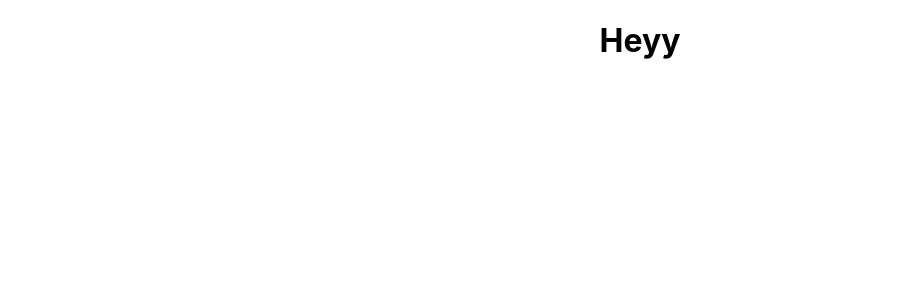
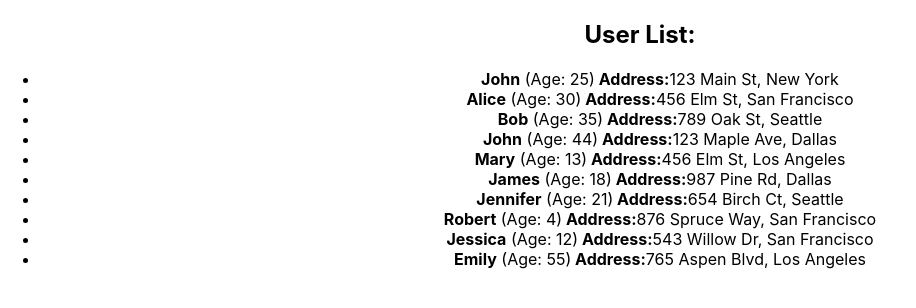
Before and after one commit to uladzidu/new-incubator-hw, a React (Create React App) app: page / in a window 1280 px wide. Shown: the top 308 px of the page, without its empty margins (0-916 px from the left). Built offline with nearby package versions, Linux system fonts and the light colour scheme.

Commit message:
task 1 is finished

```diff
--- a/src/App.tsx
+++ b/src/App.tsx
@@ -7,8 +7,7 @@
 function App() {
   return (
     <div className="App">
-      <h1>Heyy</h1>
-      {/*<HW1 />*/}
+      <HW1 />
       {/*<HW2 />*/}
       {/*<HW3 />*/}
       {/*<HW4 />*/}
--- a/src/HW/1/HW1.tsx
+++ b/src/HW/1/HW1.tsx
@@ -34,7 +34,7 @@
 
     return (
         <div id={'hw01'}>
-			{/*<UserList users={'НАЗВАНИЕ МАССИВА, КОТОРЫЙ МЫ ПЕРЕДАЕМ'} />*/}
+            <UserList users={users}/>
         </div>
     );
 };
--- a/src/HW/1/UserList.tsx
+++ b/src/HW/1/UserList.tsx
@@ -1,29 +1,32 @@
 type AddressType = {
-  street: any; // ПОДПРАВЛЯЕМ any
-  city: any; // ПОДПРАВЛЯЕМ any
+    street: string; // ПОДПРАВЛЯЕМ any
+    city: string; // ПОДПРАВЛЯЕМ any
 };
 
 type UserType = {
-  // ПРИДЕТСЯ САМОМУ)
+    id: number,
+    name: string,
+    age: number,
+    address: AddressType
 };
 
 type UserListPropsType = {
-  users: UserType; // ПО МОЕМУ ЧЕГО-ТО НЕ ХВАТАЕТ...
+    users: UserType[]; // ПО МОЕМУ ЧЕГО-ТО НЕ ХВАТАЕТ...
 };
 
-export const UserList = (props: 'ВСТАВЛЯЕМ ТИПИЗАЦИЮ') => {
-  return (
-    <div id={'hw01-users'}>
-      <h2>User List:</h2>
+export const UserList = (props: UserListPropsType) => {
+    return (
+        <div id={'hw01-users'}>
+            <h2>User List:</h2>
 
-      {/*<ul>*/}
-      {/*  {props.users.map((user) => ( // ВСЕ ТОВАРЫ В СТРАНУ ПРИЕЗЖАЮТ В КОНТЕЙНЕРАХ, А В РЕАКТЕ...*/}
-      {/*    <li key={ЭЛЕМЕНТ МАССИВА.id} id={`hw01-user-${ЭЛЕМЕНТ МАССИВА.id}`}>*/}
-      {/*      <strong>{ЭЛЕМЕНТ МАССИВА.name}</strong> (Age: {ЭЛЕМЕНТ МАССИВА.age})<strong> Address:</strong>*/}
-      {/*      {ЭЛЕМЕНТ МАССИВА.address.street}, {ЭЛЕМЕНТ МАССИВА.address.city}*/}
-      {/*    </li>*/}
-      {/*  ))}*/}
-      {/*</ul>*/}
-    </div>
-  );
+            <ul>
+                {props.users.map((user : UserType) => ( // ВСЕ ТОВАРЫ В СТРАНУ ПРИЕЗЖАЮТ В КОНТЕЙНЕРАХ, А В РЕАКТЕ...
+                    <li key={user.id} id={`hw01-user-${user.id}`}>
+                        <strong>{user.name}</strong> (Age: {user.age})<strong> Address:</strong>
+                        {user.address.street}, {user.address.city}
+                    </li>
+                ))}
+            </ul>
+        </div>
+    );
 };
--- a/src/HW/2/CurrentUser.tsx
+++ b/src/HW/2/CurrentUser.tsx
@@ -1,7 +1,7 @@
 import { UserType } from './HW2';
 
 type CurrentUserPropsType = {
-  user: any // пропиши типизацию
+  user: UserType // пропиши типизацию
 };
 
 export const CurrentUser = (props: CurrentUserPropsType) => {
```
Also changed, not shown: src/HW/2/HW2.tsx (+18 -18 lines), src/HW/2/UserList2.tsx (+9 -9 lines). Lines whose indentation alone changed are shown as unchanged.
